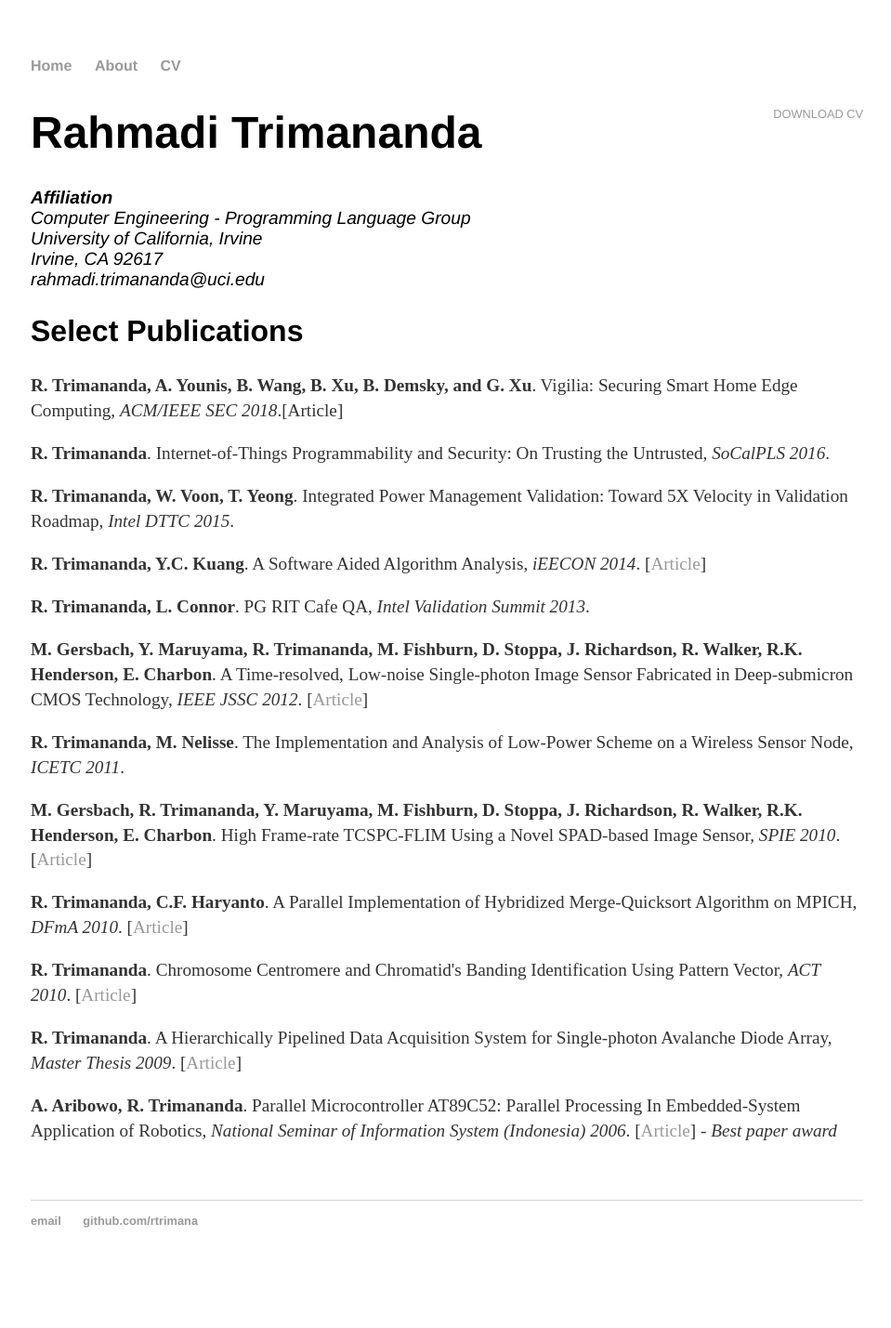
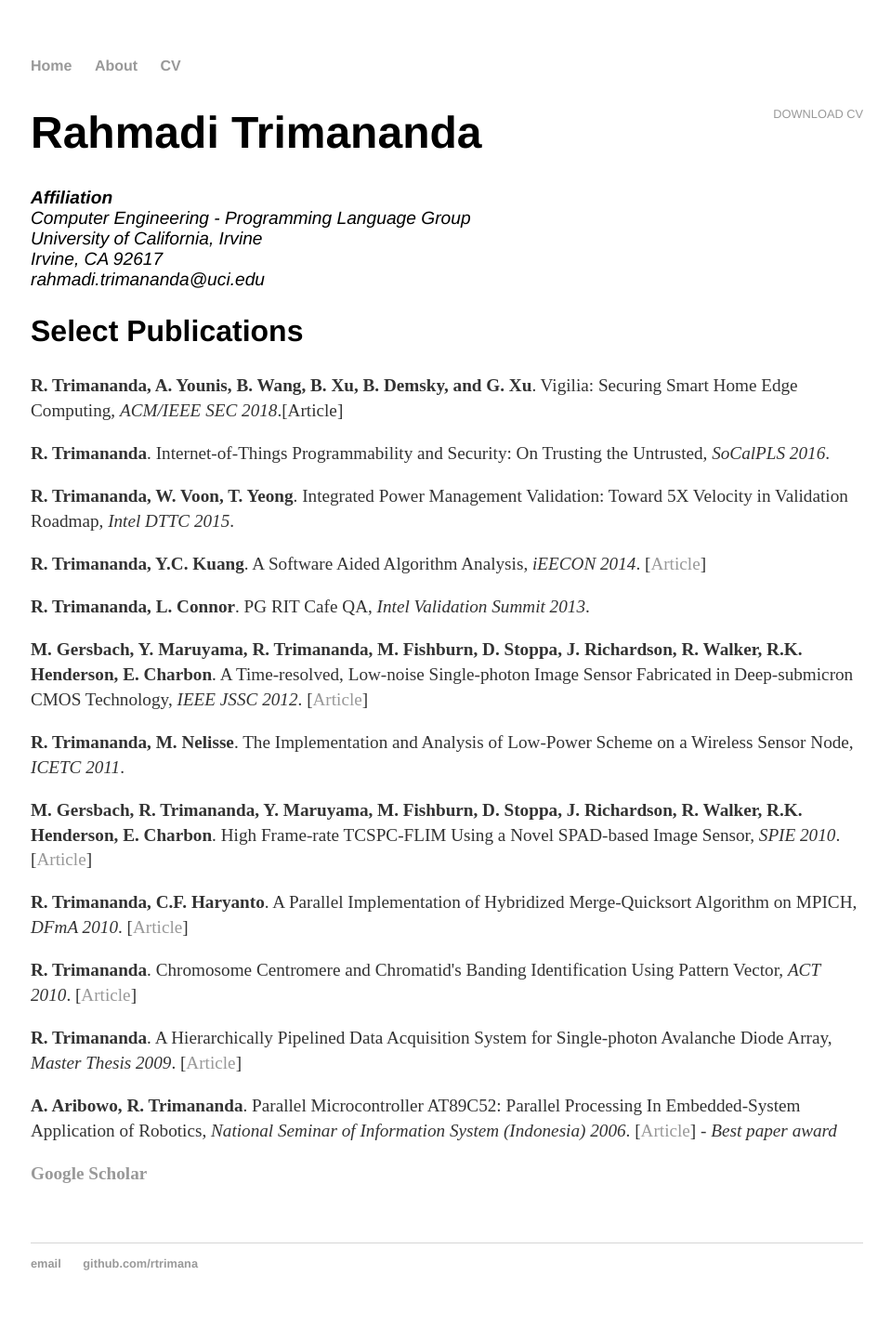
Before and after one commit to rtrimana/rahmaditrimananda.github.io, a Jekyll site: the page built from cv/index.html, in a window 1280 px wide. Shown: the whole page at 93% size, without its empty margins (159-1118 px from the left). Built offline with Jekyll 4.4.1, drawn with Linux system fonts in a browser that asks for light colours; before the commit the page ends 1383 px from its top, so only the background shows below that.

Commit message:
Update index.html

```diff
--- a/cv/index.html
+++ b/cv/index.html
@@ -41,4 +41,6 @@
 
 					<p><strong>A. Aribowo, R. Trimananda</strong>. Parallel Microcontroller AT89C52: Parallel Processing In Embedded-System Application of Robotics, <em>National Seminar of Information System (Indonesia) 2006</em>. [<a href="https://yudiagusta.files.wordpress.com/2009/11/92-98-snsi06-16-parallel-microcontrolers-at89c52-parallel-processors-in-embedded-system-application-of-robotics.pdf" target="_blank">Article</a>] - <em>Best paper award</em>
 
+					<p><strong><a href="https://scholar.google.com/citations?user=bO3NtXMAAAAJ&hl=en" target="_blank">Google Scholar</a>
+
 	</div>
```
